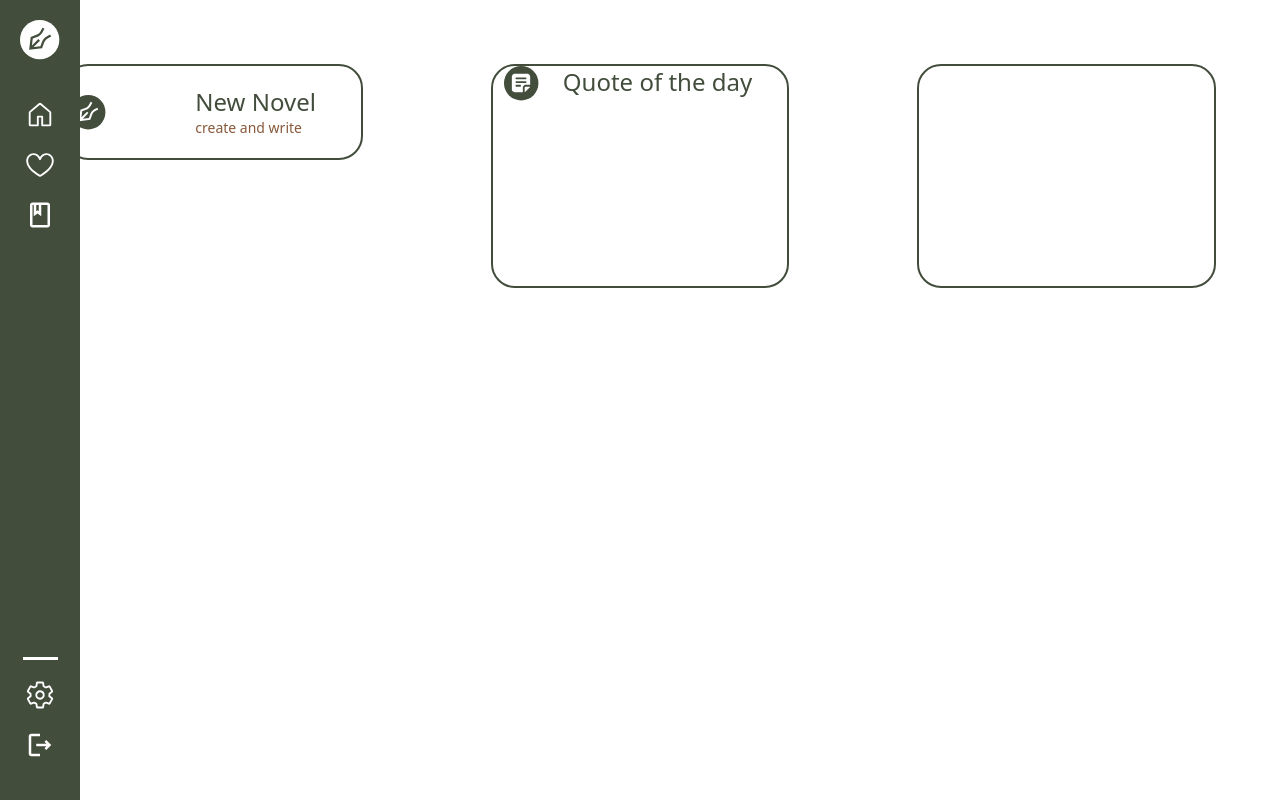
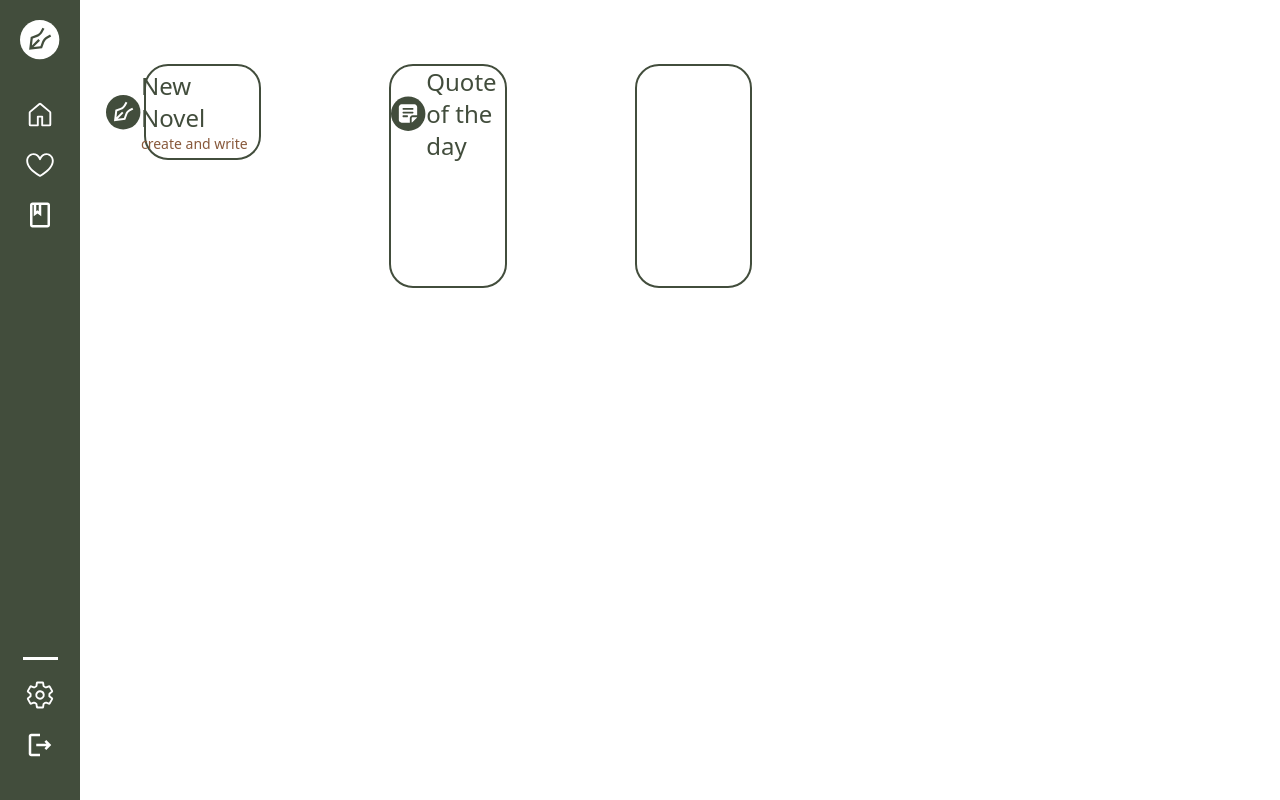
Before and after one commit to ltyohannes955/novel_ui, a Next.js app: page / in a window 1280 px wide. Built offline with nearby package versions, Linux system fonts and the light colour scheme; no server answers; a web font is replaced by a local one.

Commit message:
edited the children for the sidebar

```diff
--- a/app/layout.tsx
+++ b/app/layout.tsx
@@ -33,7 +33,7 @@ export default function RootLayout({
       >
         <div className="flex">
           <SideBar />
-          {children}
+          <div className="ml-20">{children}</div>
         </div>
       </body>
     </html>
```
